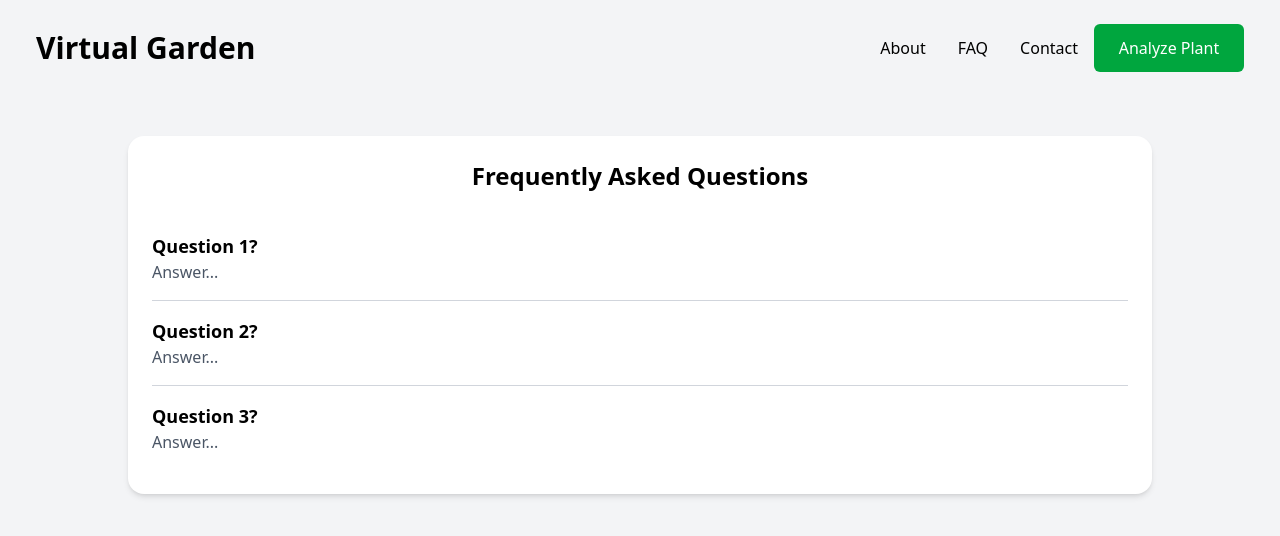
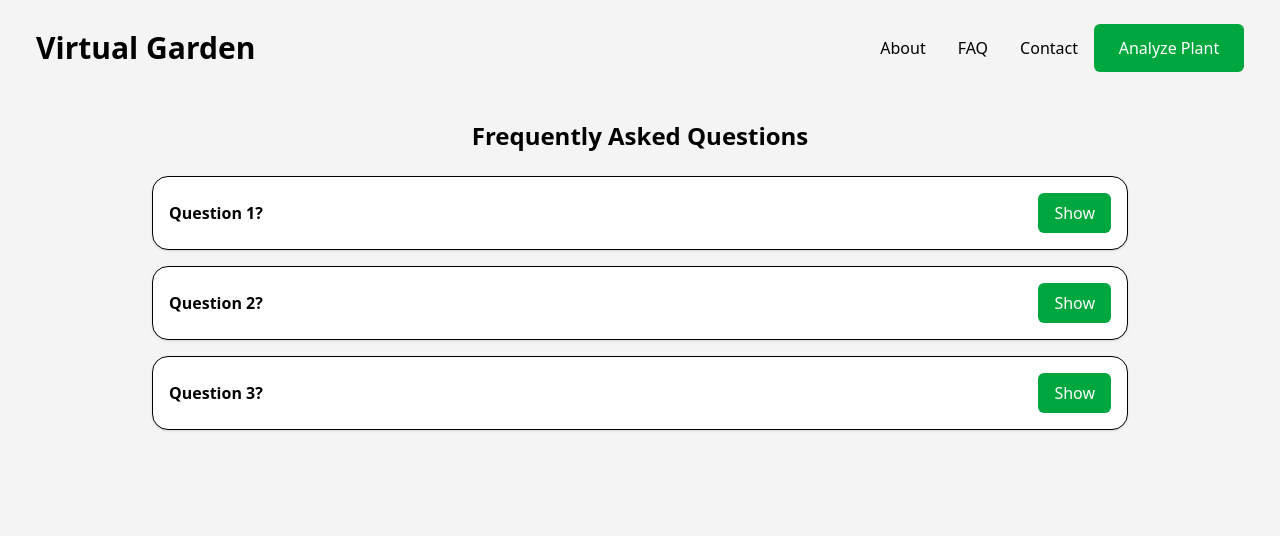
Before and after one commit to CMPT-276-SPRING-2025/final-project-22-vines, a React (Vite) app in the folder app/: page /FAQ in a window 1280 px wide. Shown: the top 536 px of the page. Built offline with nearby package versions, Linux system fonts and the light colour scheme.

Commit message:
Add Animation

```diff
--- a/app/src/pages/FAQ.jsx
+++ b/app/src/pages/FAQ.jsx
@@ -1,30 +1,48 @@
+import Navbar from '../components/Navbar';
 import React from 'react';
-import Navbar from '../components/Navbar';
+import { useState } from 'react';
 
 const FAQ = () => {
+
+    const [openIndex, setOpenIndex] = useState(null);
+
+    const faqs = [
+        { question: "Question 1?", answer: "Answer to question 1..." },
+        { question: "Question 2?", answer: "Answer to question 2..." },
+        { question: "Question 3?", answer: "Answer to question 3..." }
+
+        /* Add or edit questions and answers as needed */
+    ];
+
+    const toggleAnswer = (index) => {
+    setOpenIndex(openIndex === index ? null : index);
+};
+
 return (
-    <div className="bg-gray-100 min-h-screen">
+    <div>
         <Navbar />
-      <div className="max-w-5xl mx-auto mt-10 p-6 bg-white rounded-2xl shadow-md">
+        <div className="max-w-5xl mx-auto p-6">
             <h2 className="text-2xl font-bold text-center mb-6">Frequently Asked Questions</h2>
-
-        <div className="border-b border-gray-300 py-4">
-          <h3 className="text-lg font-semibold">Question 1?</h3>
-          <p className="text-gray-600">Answer...</p>
+            <div className="space-y-4">
+                {faqs.map((faq, index) => (
+                    <div key={index} className="border rounded-2xl p-4 shadow-sm bg-white">
+                        <div className="flex justify-between items-center">
+                            <p className="font-semibold">{faq.question}</p>
+                            <button
+                                className="bg-green-600 text-white px-4 py-2 rounded-md transition-all duration-300 hover:bg-green-700"
+                                onClick={() => toggleAnswer(index)}
+                            >
+                                {openIndex === index ? "Hide" : "Show"}
+                            </button>
                         </div>
 
-        <div className="border-b border-gray-300 py-4">
-          <h3 className="text-lg font-semibold">Question 2?</h3>
-          <p className="text-gray-600">Answer...</p>
+                        {/* Sliding animation */}
+                        <div className={`overflow-hidden transition-all duration-500 ease-in-out ${openIndex === index ? "max-h-40 opacity-100 mt-2" : "max-h-0 opacity-0"}`}>
+                            <p className="text-gray-600">{faq.answer}</p>
                         </div>
-
-        <div className="py-4">
-          <h3 className="text-lg font-semibold">Question 3?</h3>
-          <p className="text-gray-600">Answer...</p>
                     </div>
-
-        {/* Add or edited questions and answers as needed */}
-
+                ))}
+            </div>
         </div>
     </div>
 );
```
Lines whose indentation alone changed are shown as unchanged.
